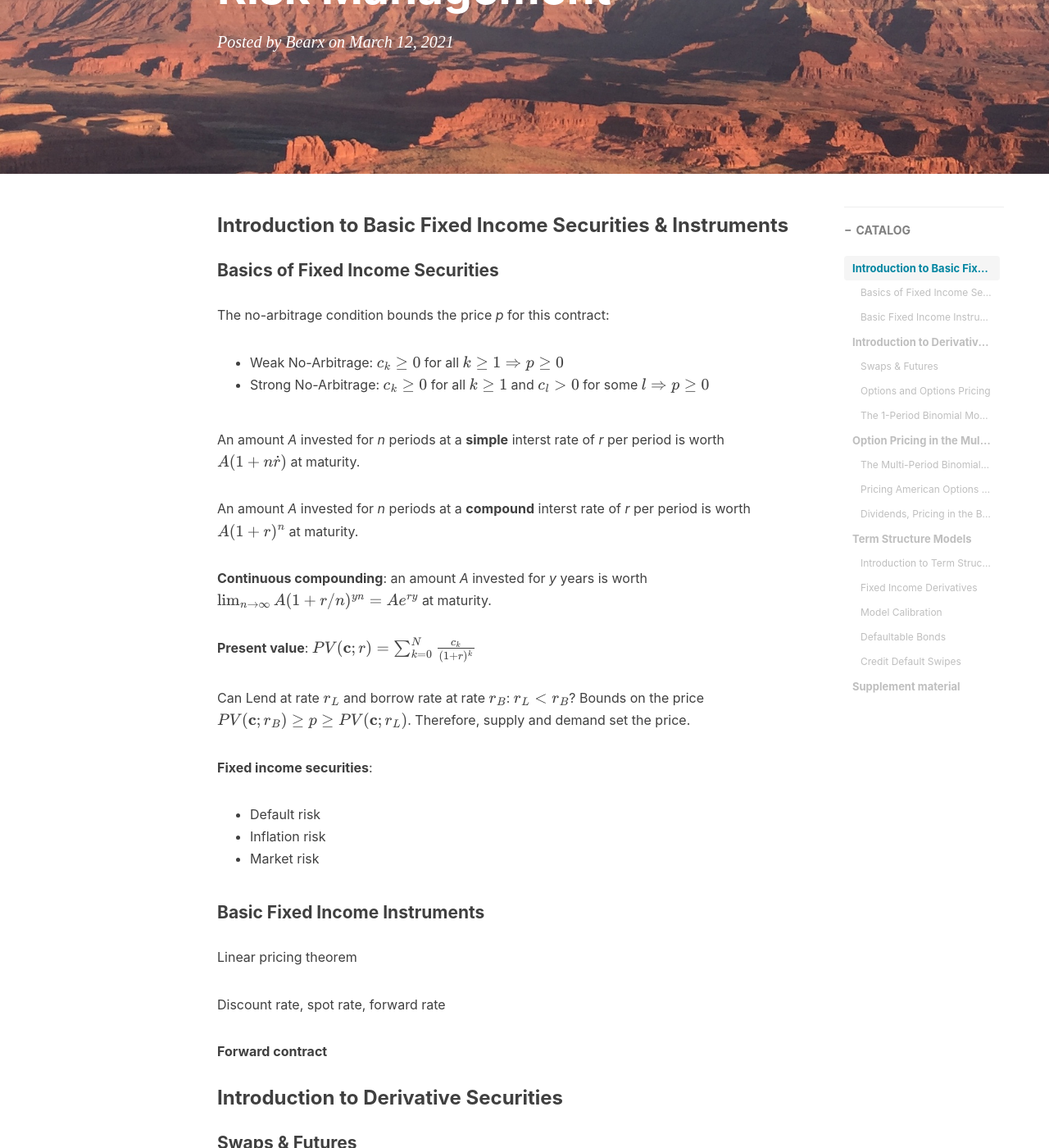
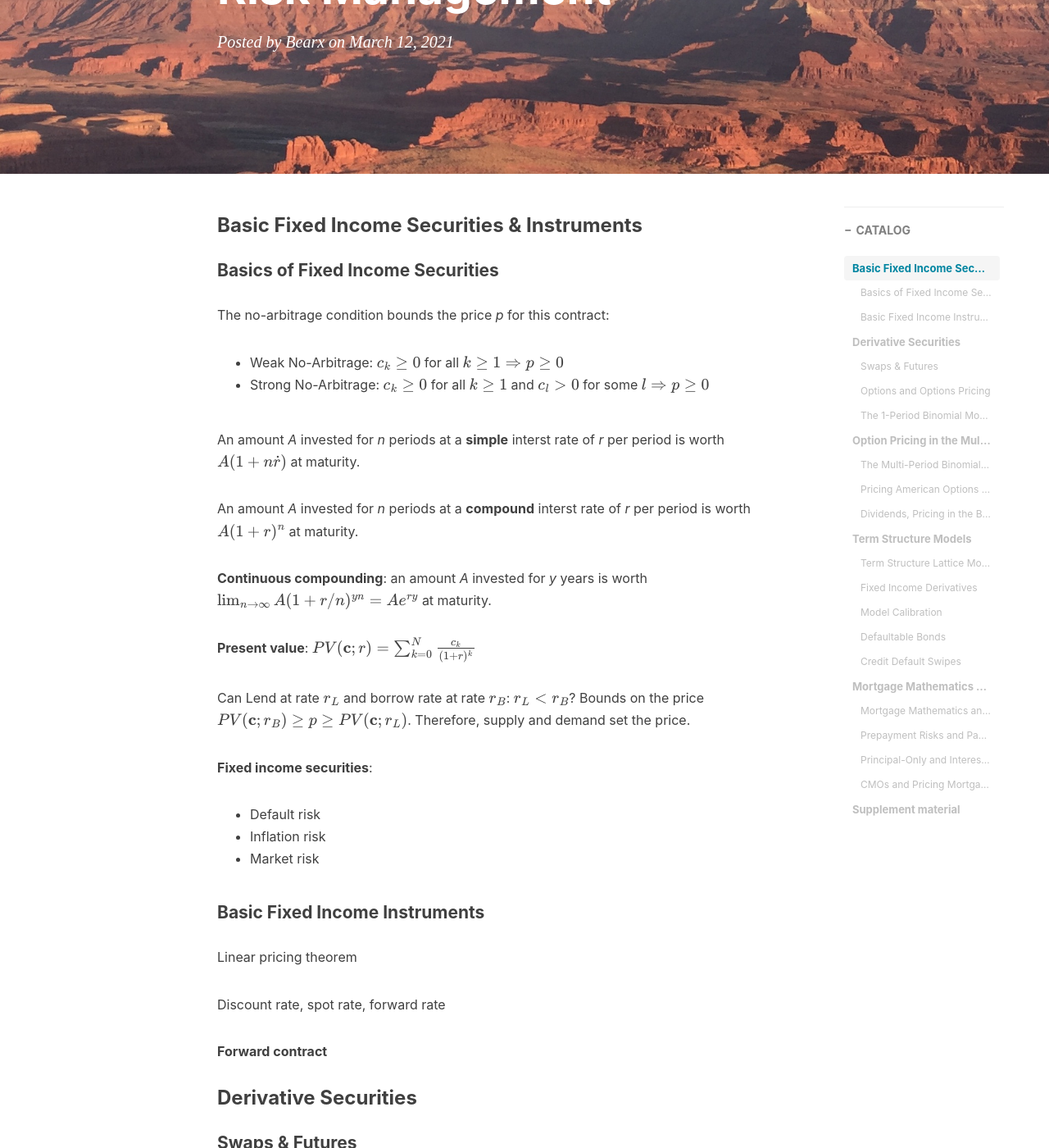
Before and after one commit to Bearxcave/Bearxcave.github.io, a Jekyll site: the page built from _posts/2021-03-12-cheatsheet-FE&RM-I.md, in a window 1280 px wide and 1400 px high, scrolled down 305 px. Shown: the whole window at 82% size. Built offline with Jekyll 4.4.1, drawn with Linux system fonts in a browser that asks for light colours; nearby versions of some CDN libraries; formulas are drawn with MathJax 3; comment, search, counter and statistics services are not loaded; some of the changed text lies outside the part shown.

Commit message:
Update FE&RM content.

```diff
--- a/_posts/2021-03-12-cheatsheet-FE&RM-I.md
+++ b/_posts/2021-03-12-cheatsheet-FE&RM-I.md
@@ -11,7 +11,7 @@
     - risk management
 ---
 
-### Introduction to Basic Fixed Income Securities & Instruments
+### Basic Fixed Income Securities & Instruments
 
 #### Basics of Fixed Income Securities
 
@@ -44,7 +44,7 @@
 
 __Forward contract__
 
-### Introduction to Derivative Securities
+### Derivative Securities
 
 #### Swaps & Futures
 
@@ -98,7 +98,7 @@
 
 ### Term Structure Models
 
-#### Introduction to Term Structure Lattice Models and the Cash Account
+#### Term Structure Lattice Models and the Cash Account
 
 * short-rate
 
@@ -150,6 +150,16 @@
 * Par spread: $S_\text{par} = \frac{(1-R) \sum [q(t_{k-1}) - q(t_k)] d(0,t_k)}{\frac{\delta}{2} \sum [q(t_{k-1}) + q(t_k)] d(0,t_k) }$
 * Suppose $q(t_k)\approx (1-h) q(t_{k-1})$: $S_\text{par} = \frac{(1-R)h}{1-h/2}$
 
+### Mortgage Mathematics and Mortgage-Backed Securities
+
+#### Mortgage Mathematics and Mortgage-Backed Securities
+
+#### Prepayment Risks and Pass-Throughs
+
+#### Principal-Only and Interest Only Mortgage-Backed Securities
+
+#### CMOs and Pricing Mortgage-Backed Securities
+
 ### Supplement material
 
 * Conditional expectations and variances \
```
